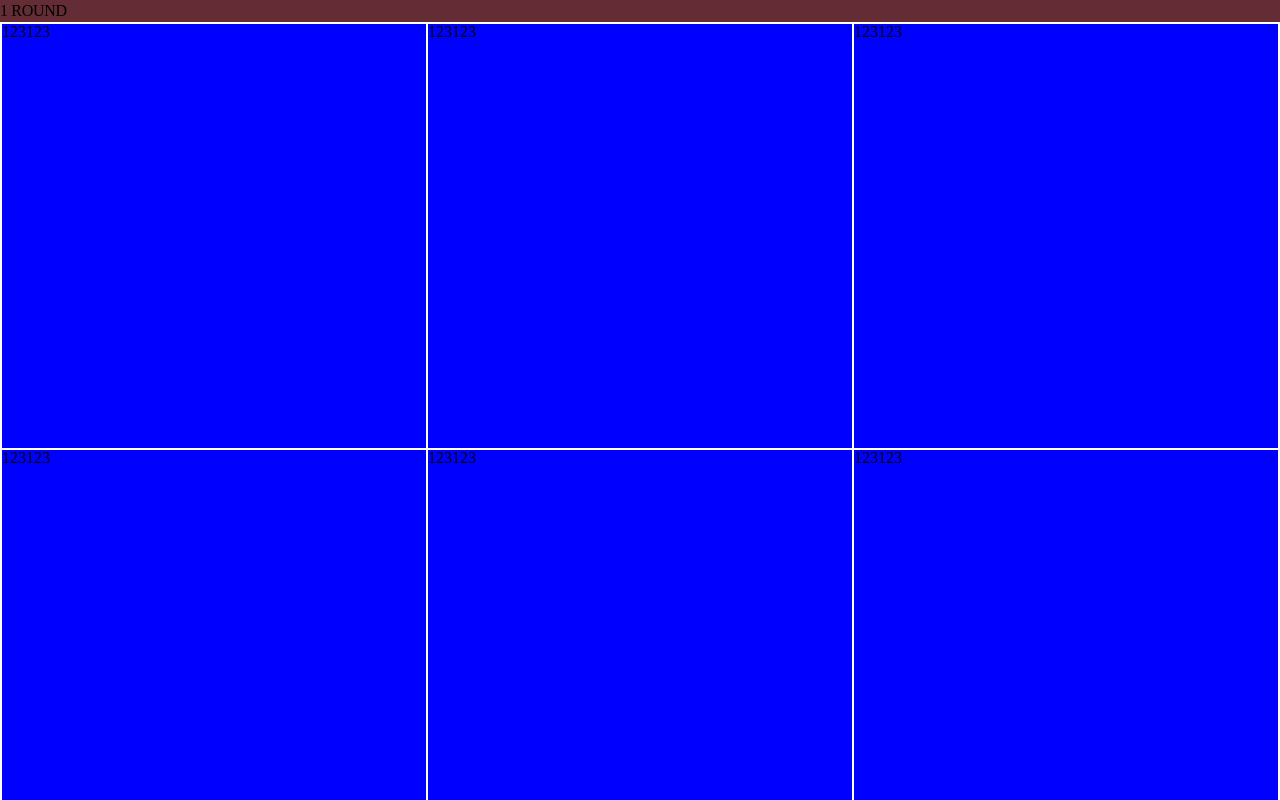
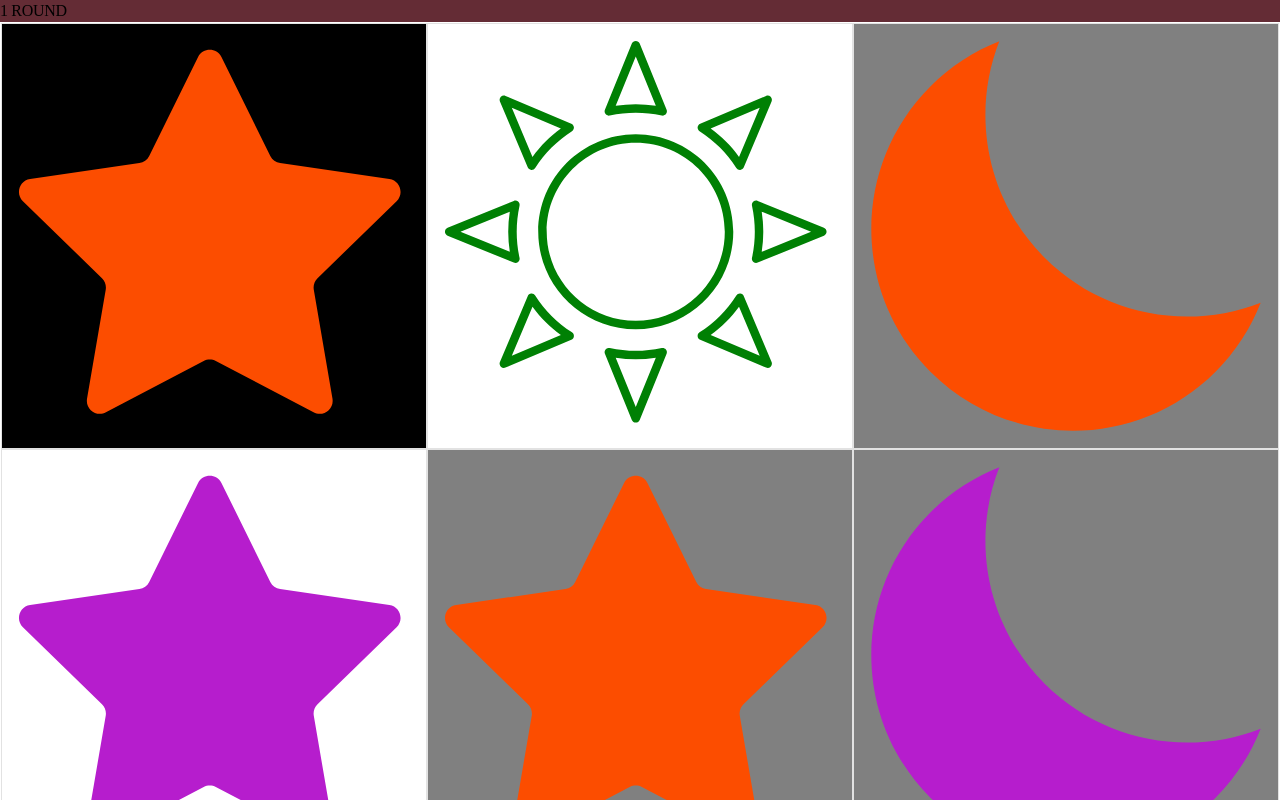
Before and after one commit to lnuvy/genius-web, a Next.js app: page /game/fin-sum/game in a window 1280 px wide. Built offline with nearby package versions, Linux system fonts and the light colour scheme; a web font is replaced by a local one.

Commit message:
중복4개까지 허용 로직 추가

```diff
--- a/app/game/fin-sum/algorithm/index.ts
+++ b/app/game/fin-sum/algorithm/index.ts
@@ -1,14 +1,39 @@
 const shapes = ["star", "moon", "sun"];
 const colors = ["purple", "green", "red"];
 const bgs = ["white", "grey", "black"];
+
+const getRandomElement = (array: string[]) => {
+  const randomIndex = Math.floor(Math.random() * array.length);
+
+  return array[randomIndex];
+};
 
 export const settingBoard = () => {
   let boards = [];
 
   for (let i = 0; i < 9; i++) {
-    let obj = {};
-    const randomIndex = Math.floor(Math.random() * shapes.length);
+    let obj = {
+      shape: getRandomElement(shapes),
+      color: getRandomElement(colors),
+      bg: getRandomElement(bgs),
+    };
+
+    while (
+      boards.filter((item: any) => item.shape === obj.shape).length >= 4 ||
+      boards.filter((item: any) => item.color === obj.color).length >= 4 ||
+      boards.filter((item: any) => item.bg === obj.bg).length >= 4
+    ) {
+      obj = {
+        shape: getRandomElement(shapes),
+        color: getRandomElement(colors),
+        bg: getRandomElement(bgs),
+      };
+    }
+
+    boards.push(obj);
   }
+
+  return boards;
 };
 
 export const getAnswers = (boards: any) => {};
--- a/app/game/fin-sum/components/block.tsx
+++ b/app/game/fin-sum/components/block.tsx
@@ -1,33 +1,62 @@
 import React from "react";
 import styled from "styled-components";
 import { uesVersionContext } from "../context/version-context";
-import Show from "@/components/utils/show";
-import Switch from "@/components/utils/switch";
-import Match from "@/components/utils/match";
+import StarSvg from "../svg/star";
+import MoonSvg from "../svg/moon";
+import SunSvg from "../svg/sun";
+import { Match, Switch } from "@/components/utils";
 
 interface BlockProps {
-  shapeId?: number;
-  colorId?: number;
-  bgId?: number;
+  shape: string;
+  color: string;
+  bg: string;
 }
 
 const Block = (props: BlockProps) => {
-  const { shapeId, colorId, bgId } = props;
+  const { shape, color, bg } = props;
   const { isGrandFinal } = uesVersionContext();
 
   return (
-    <Frame>
+    <Frame {...props}>
       <Switch>
+        <Match when={shape === "star"}>
+          <IconWrapper>
+            <StarSvg color={color} />
+          </IconWrapper>
+        </Match>
+        <Match when={shape === "moon"}>
+          <IconWrapper>
+            <MoonSvg color={color} />
+          </IconWrapper>
+        </Match>
+        <Match when={shape === "sun"}>
+          <IconWrapper>
+            <SunSvg color={color} />
+          </IconWrapper>
+        </Match>
+      </Switch>
+      {/* <Switch>
         <Match when={isGrandFinal}>123123</Match>
         <Match when={!isGrandFinal}>asdfasdfafsd</Match>
-      </Switch>
+      </Switch> */}
     </Frame>
   );
 };
 
 export default Block;
 
-const Frame = styled.div`
-  background-color: blue;
-  border: 1px solid #fff;
+const Frame = styled.div<BlockProps>`
+  background-color: ${({ bg }) => bg};
+  border: 1px solid var(--line-300);
+  max-width: calc(100vw / 3);
+  max-height: calc(100vw / 3);
 `;
+
+const IconWrapper = styled.div`
+  width: 100%;
+  height: 100%;
+  overflow: hidden;
+  display: flex;
+  justify-content: center;
+  align-items: center;
+`;
--- a/app/game/fin-sum/components/board.tsx
+++ b/app/game/fin-sum/components/board.tsx
@@ -1,23 +1,19 @@
 import React from "react";
 import styled from "styled-components";
 import Block from "./block";
+import { uesGameContext } from "../context/game-context";
 
 interface BoardProps {}
 
 const Board = (props: BoardProps) => {
   const {} = props;
+  const { boards } = uesGameContext();
 
   return (
     <Frame>
-      <Block />
-      <Block />
-      <Block />
-      <Block />
-      <Block />
-      <Block />
-      <Block />
-      <Block />
-      <Block />
+      {boards.map((item, key) => {
+        return <Block key={key} {...item} />;
+      })}
     </Frame>
   );
 };
--- a/app/game/fin-sum/context/game-context.tsx
+++ b/app/game/fin-sum/context/game-context.tsx
@@ -1,12 +1,13 @@
 import { createDynamicContext } from "@/helper/create-dynamic-context";
 import { useState } from "react";
 import { TIME_OF_TURN } from "../constant";
+import { settingBoard } from "../algorithm";
 
 interface GameContext {
   round: number;
   boards: any[]; // any check
-  answers: any[]; // any check
-  isLoading: boolean;
+  // answers: any[]; // any check
+  // isLoading: boolean;
 }
 
 const { ContextProvider, useContext } = createDynamicContext<GameContext>();
@@ -28,8 +29,10 @@ const GameProvider = ({ children }: GameContextProvider) => {
 
   const nextRound = () => setCurrentRound((prev) => prev + 1);
 
+  const boards = settingBoard();
+
   return (
-    <ContextProvider round={currentRound} boards={}>
+    <ContextProvider round={currentRound} boards={boards}>
       {children}
     </ContextProvider>
   );
--- a/app/game/fin-sum/game/page.tsx
+++ b/app/game/fin-sum/game/page.tsx
@@ -9,18 +9,21 @@ import Block from "../components/block";
 import VersionProvider from "../context/version-context";
 import Board from "../components/board";
 import RoundTitle from "../components/round-title";
+import GameProvider from "../context/game-context";
 
 /**
  * 결! 합! 게임 페이지
  */
 const GamePage = () => {
   return (
+    <GameProvider>
       <VersionProvider>
         <Frame>
           <RoundTitle />
           <Board />
         </Frame>
       </VersionProvider>
+    </GameProvider>
   );
 };
 
--- a/app/game/fin-sum/svg/moon.tsx
+++ b/app/game/fin-sum/svg/moon.tsx
@@ -2,7 +2,8 @@ import React from "react";
 import "../theme/theme-v4.css";
 
 interface MoonSvgProps {
-  color: "purple" | "green" | "red";
+  color: string;
+  // color: "purple" | "green" | "red";
 }
 
 const MoonSvg = (props: MoonSvgProps) => {
@@ -12,9 +13,9 @@ const MoonSvg = (props: MoonSvgProps) => {
     <svg
       xmlns="http://www.w3.org/2000/svg"
       version="1.1"
-      width="256"
-      height="256"
-      viewBox="0 0 256 256"
+      width="100%"
+      height="100%"
+      viewBox="-4 -4 98 98"
     >
       <defs></defs>
       <g
--- a/app/game/fin-sum/svg/star.tsx
+++ b/app/game/fin-sum/svg/star.tsx
@@ -2,7 +2,8 @@ import React from "react";
 import "../theme/theme-v4.css";
 
 interface StarSvgProps {
-  color: "purple" | "green" | "red";
+  // color: "purple" | "green" | "red";
+  color: string;
 }
 
 const StarSvg = (props: StarSvgProps) => {
@@ -12,9 +13,9 @@ const StarSvg = (props: StarSvgProps) => {
     <svg
       xmlns="http://www.w3.org/2000/svg"
       version="1.1"
-      width="256"
-      height="256"
-      viewBox="0 0 256 256"
+      // width="100%"
+      // height="100%"
+      viewBox="-4 -4 100 100"
     >
       <defs></defs>
       <g>
--- a/app/game/fin-sum/svg/sun.tsx
+++ b/app/game/fin-sum/svg/sun.tsx
@@ -2,7 +2,8 @@ import React from "react";
 import "../theme/theme-v4.css";
 
 interface SunSvgProps {
-  color: "purple" | "green" | "red";
+  // color: "purple" | "green" | "red";
+  color: string;
 }
 
 const SunSvg = (props: SunSvgProps) => {
@@ -12,13 +13,13 @@ const SunSvg = (props: SunSvgProps) => {
     <svg
       xmlns="http://www.w3.org/2000/svg"
       version="1.1"
-      width="256"
-      height="256"
-      viewBox="0 0 256 256"
+      width="100%"
+      height="100%"
+      viewBox="-4 -4 100 100"
     >
       <g
         // style="stroke: none; stroke-width: 0; stroke-dasharray: none; strokeLinecap: butt; stroke-linejoin: miter; stroke-miterlimit: 10; fill: none; fill-rule: nonzero; opacity: 1;"
-        transform="translate(1.4065934065934016 1.4065934065934016) scale(2.81 2.81)"
+        // transform="translate(1.4065934065934016 1.4065934065934016) scale(2.81 2.81)"
         // stroke={`var(--${color})`}
         fill={`var(--${color})`}
       >
--- /dev/null
+++ b/components/utils/index.ts
@@ -0,0 +1,5 @@
+import Match from "./match";
+import Show from "./show";
+import Switch from "./switch";
+
+export { Match, Show, Switch };
--- a/components/utils/match.tsx
+++ b/components/utils/match.tsx
@@ -13,4 +13,4 @@ const Match = (props: MatchProps) => {
   return <></>;
 };
 
-export default Match;
+export default React.memo(Match);
```
Lines whose indentation alone changed are shown as unchanged.
